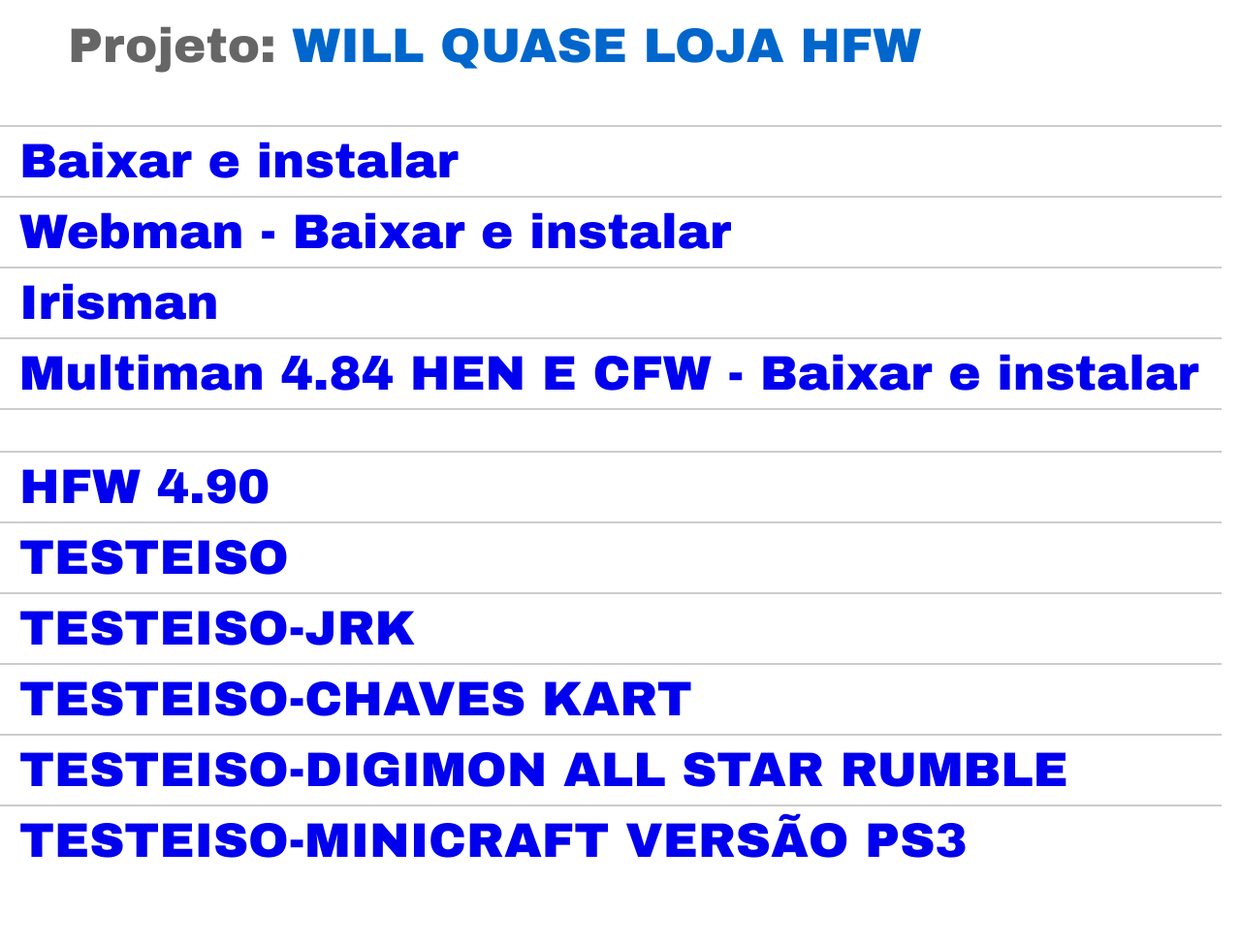
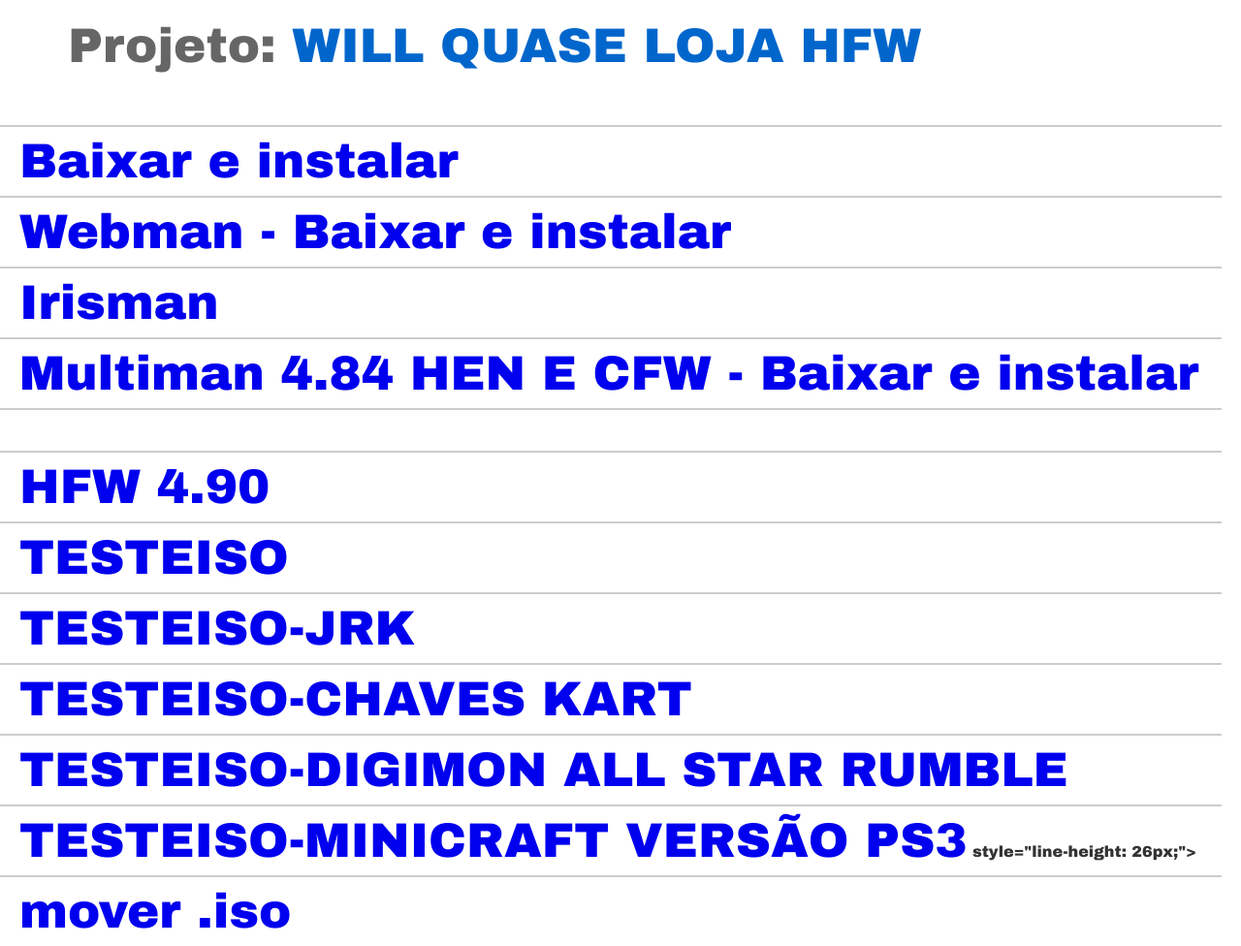
Before and after one commit to dhuu/instaloja, a plain HTML site: page hfw/index.html in a window 1280 px wide. Shown: the whole page at 97% size. Before the commit the page ends 903 px from the top, so only its background shows below. Drawn offline with Linux system fonts and the light colour scheme.

Commit message:
Update index.html

```diff
--- a/hfw/index.html
+++ b/hfw/index.html
@@ -38,6 +38,7 @@ a:visited {font-size: 50px; font-weight: bold; text-decoration: none;}
 <br style="line-height: 26px;"><hr noshade="" color="#cccccc" style="margin-left: -20px;"><a href="http://localhost/install.ps3?to=/dev_hdd0/PS3ISO&url=http://lojawillps3.willgame.workers.dev/2:/EL-CHAVO-KART-[BLUS31198].iso">TESTEISO-CHAVES KART</a>
 <br style="line-height: 26px;"><hr noshade="" color="#cccccc" style="margin-left: -20px;"><a href="http://localhost/install.ps3?to=/dev_hdd0/PS3ISO&url=http://lojawillps3.willgame.workers.dev/2:/Digimon AllStar Rumble.iso">TESTEISO-DIGIMON ALL STAR RUMBLE</a>
 <br style="line-height: 26px;"><hr noshade="" color="#cccccc" style="margin-left: -20px;"><a href="http://localhost/install.ps3?to=/dev_hdd0/PS3ISO&url=http://lojawillps3.willgame.workers.dev/2:/Minecraft PlayStation3 Edition.iso">TESTEISO-MINICRAFT VERSÃO PS3</a>
+style="line-height: 26px;"><hr noshade="" color="#cccccc" style="margin-left: -20px;"><a href="http://localhost/install.ps3?to=/0//move.ps3/dev_hdd0/vsh/game_pkg/*.iso&to=/dev_hdd0/PS3ISO">mover .iso</a>
 </tbody></table>
 </div>
 </body></html>
```
